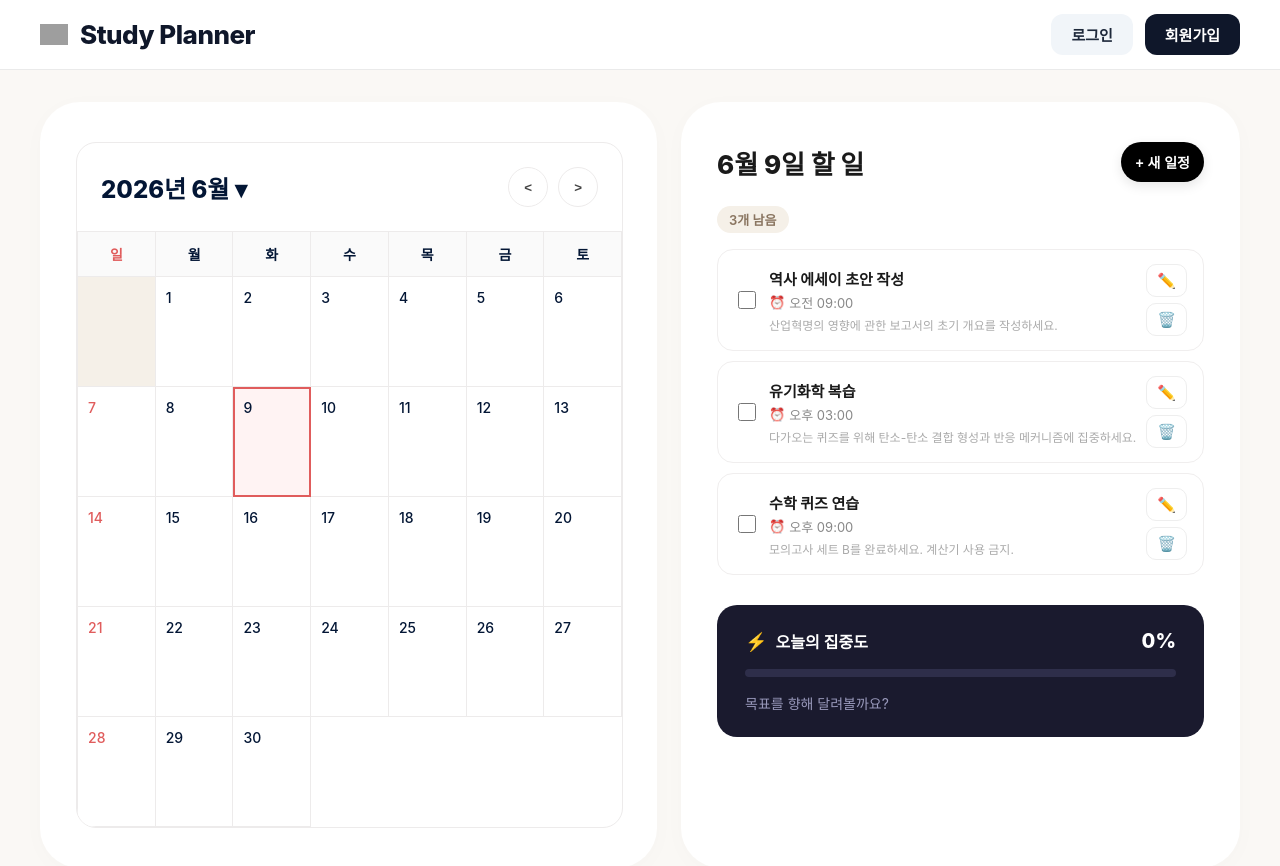
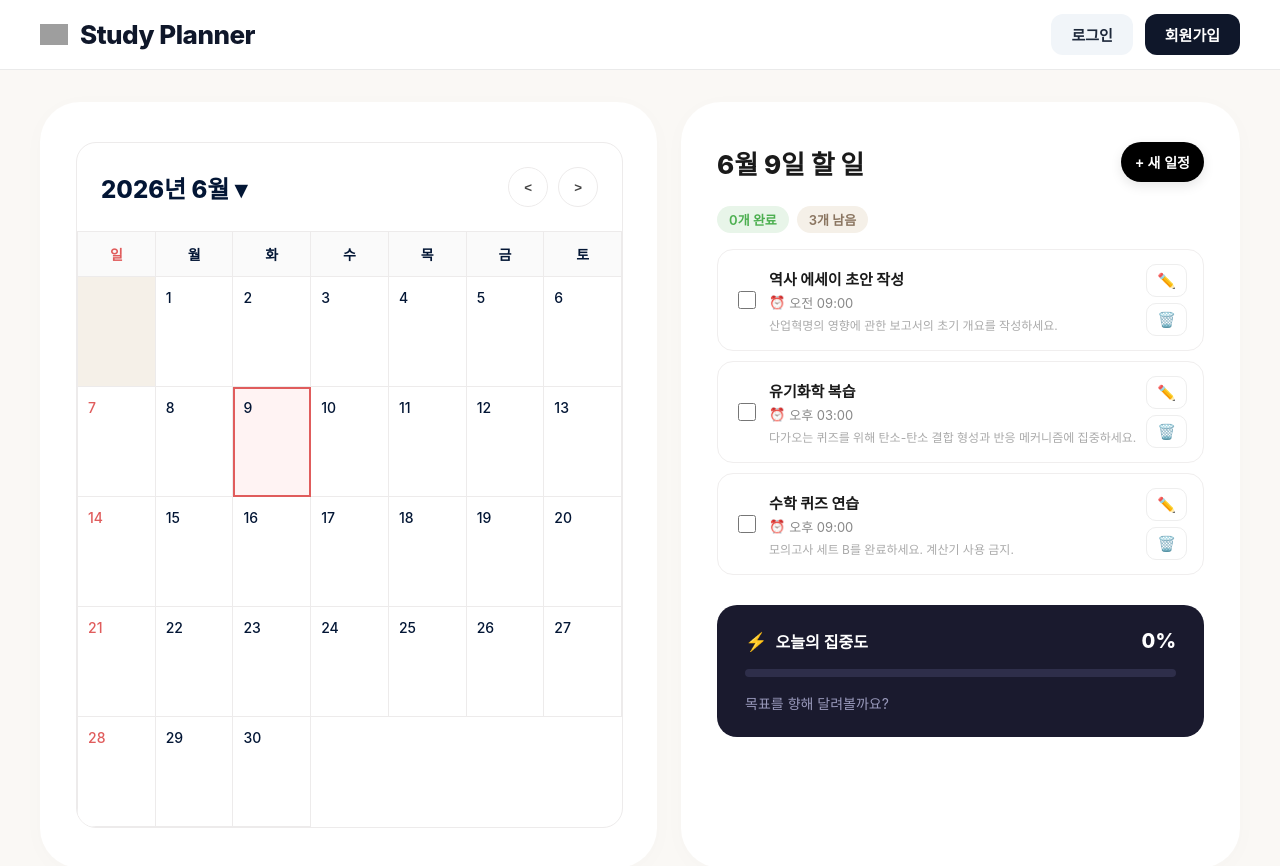
Before and after one commit to uous-sw-5-team/sw_5_frontend, a React (Vite) app: page / in a window 1280 px wide. Shown: the top 866 px of the page. Built offline with nearby package versions, Linux system fonts and the light colour scheme; grey boxes are pictures that could not be loaded.

Commit message:
기능 추가: 할 일 완료 개수 표시

```diff
--- a/src/components/TodoList.tsx
+++ b/src/components/TodoList.tsx
@@ -12,9 +12,14 @@ interface TodoListProps {
 }
 
 const TodoList = ({ todos, onToggle, onDelete, onSave, remaining }: TodoListProps) => {
+  const completed = todos.filter(t => t.completed).length;
+
   return (
     <ListWrapper>
-      <Badge>{remaining}개 남음</Badge>
+      <BadgeRow>
+        <Badge type="completed">{completed}개 완료</Badge>
+        <Badge type="remaining">{remaining}개 남음</Badge>
+      </BadgeRow>
       {todos.map(todo => (
         <TodoCard
           key={todo.id}
@@ -35,14 +40,18 @@ const ListWrapper = styled.div`
   flex-direction: column;
 `;
 
-const Badge = styled.span`
+const BadgeRow = styled.div`
+  display: flex;
+  gap: 8px;
+  margin-bottom: 16px;
+`;
+
+const Badge = styled.span<{ type: 'completed' | 'remaining' }>`
   display: inline-block;
-  background-color: #f5f0e8;
-  color: #8a7560;
+  background-color: ${({ type }) => type === 'completed' ? '#e8f5e9' : '#f5f0e8'};
+  color: ${({ type }) => type === 'completed' ? '#4caf50' : '#8a7560'};
   font-size: 13px;
   font-weight: 600;
   padding: 4px 12px;
   border-radius: 20px;
-  margin-bottom: 16px;
-  align-self: flex-start;
 `;
```
